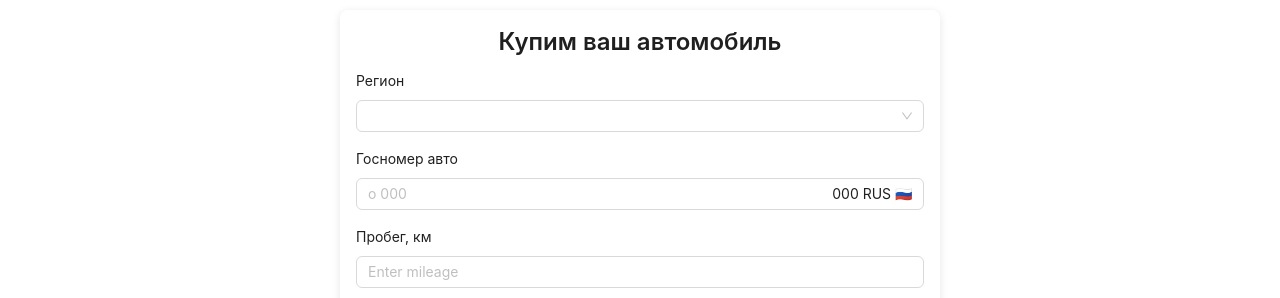
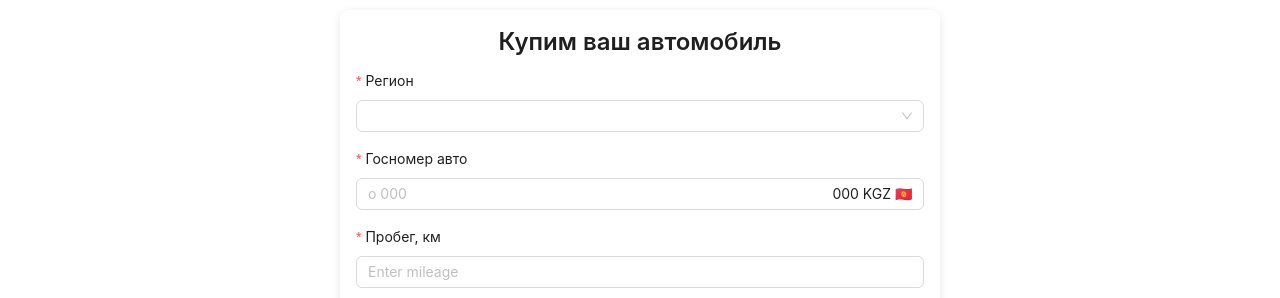
Before and after one commit to Umarnurdinov/AutoBlitz, a React (Vite) app: page / in a window 1280 px wide. Shown: the part 1944-2242 px from the top of the page. Built offline with nearby package versions, Linux system fonts and the light colour scheme.

Commit message:
sale style upgrade

```diff
--- a/src/components/sale/sale.jsx
+++ b/src/components/sale/sale.jsx
@@ -11,6 +11,10 @@ function Sale() {
 
   const handleFinish = (values) => {
     console.log("Form values:", values);
+  };
+
+  const validateMessages = {
+    required: "${label} обязательное поле!",
   };
 
   return (
@@ -32,67 +36,96 @@ function Sale() {
             layout="vertical"
             onFinish={handleFinish}
             className="sale-form"
+            validateMessages={validateMessages}
           >
-            <Form.Item name="region" label="Регион">
+            <Form.Item
+              name="region"
+              label="Регион"
+              rules={[{ required: true }]}
+            >
               <Select>
                 <Option value="region1">Region 1</Option>
                 <Option value="region2">Region 2</Option>
                 <Option value="region3">Region 3</Option>
               </Select>
             </Form.Item>
-            <Form.Item name="make" label="Марка авто">
+            <Form.Item
+              name="make"
+              label="Марка авто"
+              rules={[{ required: true }]}
+            >
               <Select>
                 <Option value="make1">Make 1</Option>
                 <Option value="make2">Make 2</Option>
                 <Option value="make3">Make 3</Option>
               </Select>
             </Form.Item>
-            <Form.Item name="model" label="Модель">
+            <Form.Item name="model" label="Модель" rules={[{ required: true }]}>
               <Select>
                 <Option value="model1">Model 1</Option>
                 <Option value="model2">Model 2</Option>
                 <Option value="model3">Model 3</Option>
               </Select>
             </Form.Item>
-            <Form.Item name="year" label="Год выпуска">
+            <Form.Item
+              name="year"
+              label="Год выпуска"
+              rules={[{ required: true }]}
+            >
               <Select>
                 <Option value="year1">2020</Option>
                 <Option value="year2">2021</Option>
                 <Option value="year3">2022</Option>
               </Select>
             </Form.Item>
-            <Form.Item name="generation" label="Поколение">
+            <Form.Item
+              name="generation"
+              label="Поколение"
+              rules={[{ required: true }]}
+            >
               <Select>
                 <Option value="generation1">Generation 1</Option>
                 <Option value="generation2">Generation 2</Option>
                 <Option value="generation3">Generation 3</Option>
               </Select>
             </Form.Item>
-            <Form.Item name="body" label="Кузов">
+            <Form.Item name="body" label="Кузов" rules={[{ required: true }]}>
               <Select>
                 <Option value="body1">Body 1</Option>
                 <Option value="body2">Body 2</Option>
                 <Option value="body3">Body 3</Option>
               </Select>
             </Form.Item>
-            <Form.Item name="transmission" label="Коробка передач">
+            <Form.Item
+              name="transmission"
+              label="Коробка передач"
+              rules={[{ required: true }]}
+            >
               <Select>
                 <Option value="transmission1">Transmission 1</Option>
                 <Option value="transmission2">Transmission 2</Option>
                 <Option value="transmission3">Transmission 3</Option>
               </Select>
             </Form.Item>
-            <Form.Item name="drive" label="Привод">
+            <Form.Item name="drive" label="Привод" rules={[{ required: true }]}>
               <Select>
                 <Option value="drive1">Drive 1</Option>
                 <Option value="drive2">Drive 2</Option>
                 <Option value="drive3">Drive 3</Option>
               </Select>
             </Form.Item>
-            <Form.Item name="engine" label="Двигатель">
+            <Form.Item
+              name="engine"
+              label="Двигатель"
+              rules={[{ required: true }]}
+            >
               <Input placeholder="Enter engine type" />
             </Form.Item>
-            <Form.Item name="mileage" label="Пробег, км">
+            <Form.Item
+              name="mileage"
+              label="Пробег, км"
+              rules={[{ required: true }]}
+            >
               <Input placeholder="Enter mileage" />
             </Form.Item>
             <Form.Item className="sale-buttons">
@@ -113,21 +146,34 @@ function Sale() {
             layout="vertical"
             onFinish={handleFinish}
             className="sale-form"
+            validateMessages={validateMessages}
           >
-            <Form.Item name="region" label="Регион">
+            <Form.Item
+              name="region"
+              label="Регион"
+              rules={[{ required: true }]}
+            >
               <Select>
-                <Option value="region1">Region 1</Option>
-                <Option value="region2">Region 2</Option>
-                <Option value="region3">Region 3</Option>
+                <Option value="region1">Кыргызстан</Option>
+                <Option value="region2">Москва</Option>
+                <Option value="region3">Узбекистан</Option>
               </Select>
             </Form.Item>
-            <Form.Item name="plateNumber" label="Госномер авто">
+            <Form.Item
+              name="plateNumber"
+              label="Госномер авто"
+              rules={[{ required: true }]}
+            >
               <Input
                 placeholder="o 000"
-                suffix={<span className="plate-suffix">000 RUS 🇷🇺</span>}
+                suffix={<span className="plate-suffix">000 KGZ 🇰🇬</span>}
               />
             </Form.Item>
-            <Form.Item name="mileage" label="Пробег, км">
+            <Form.Item
+              name="detailedMileage"
+              label="Пробег, км"
+              rules={[{ required: true }]}
+            >
               <Input placeholder="Enter mileage" />
             </Form.Item>
             <Form.Item className="sale-buttons">
```
